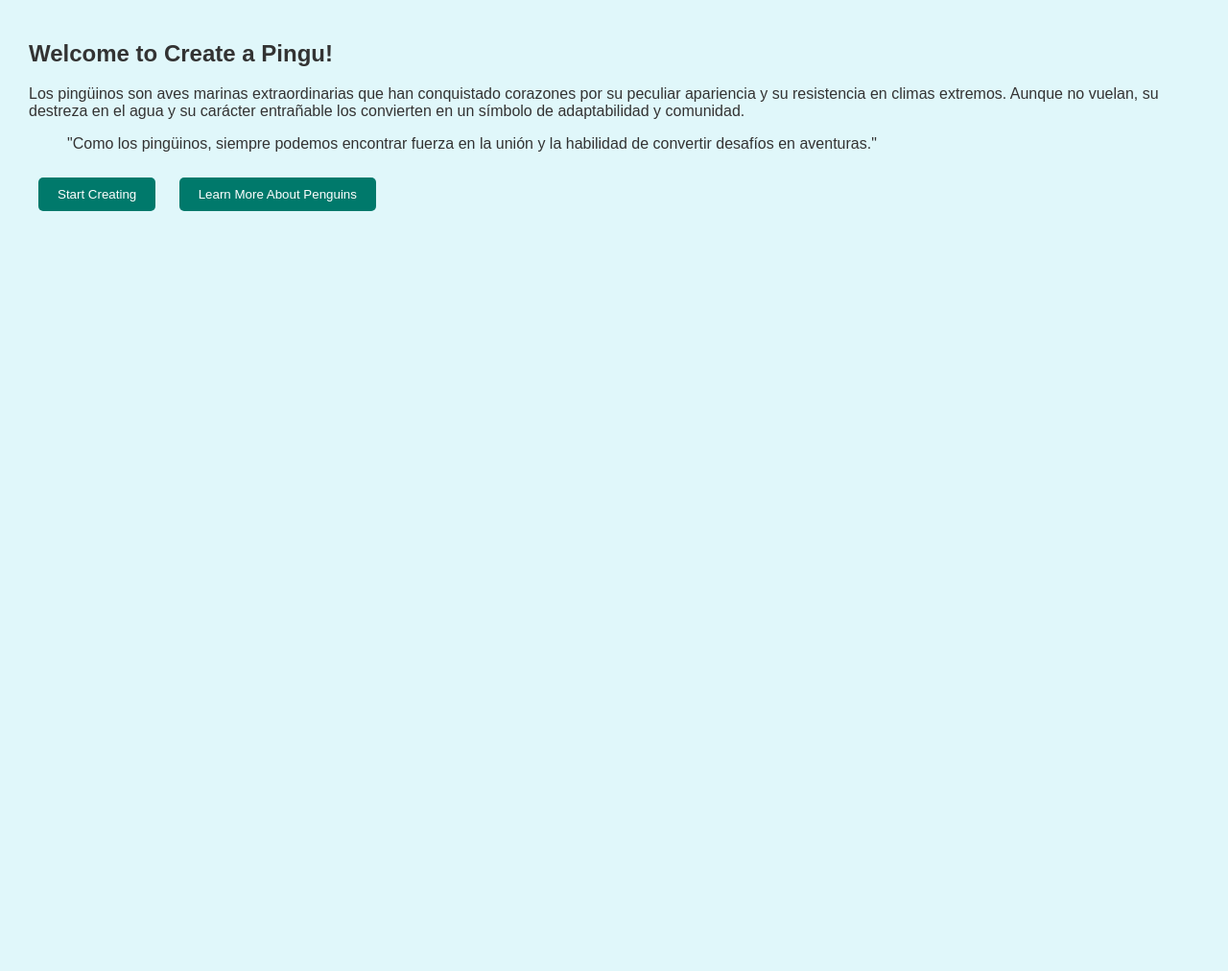
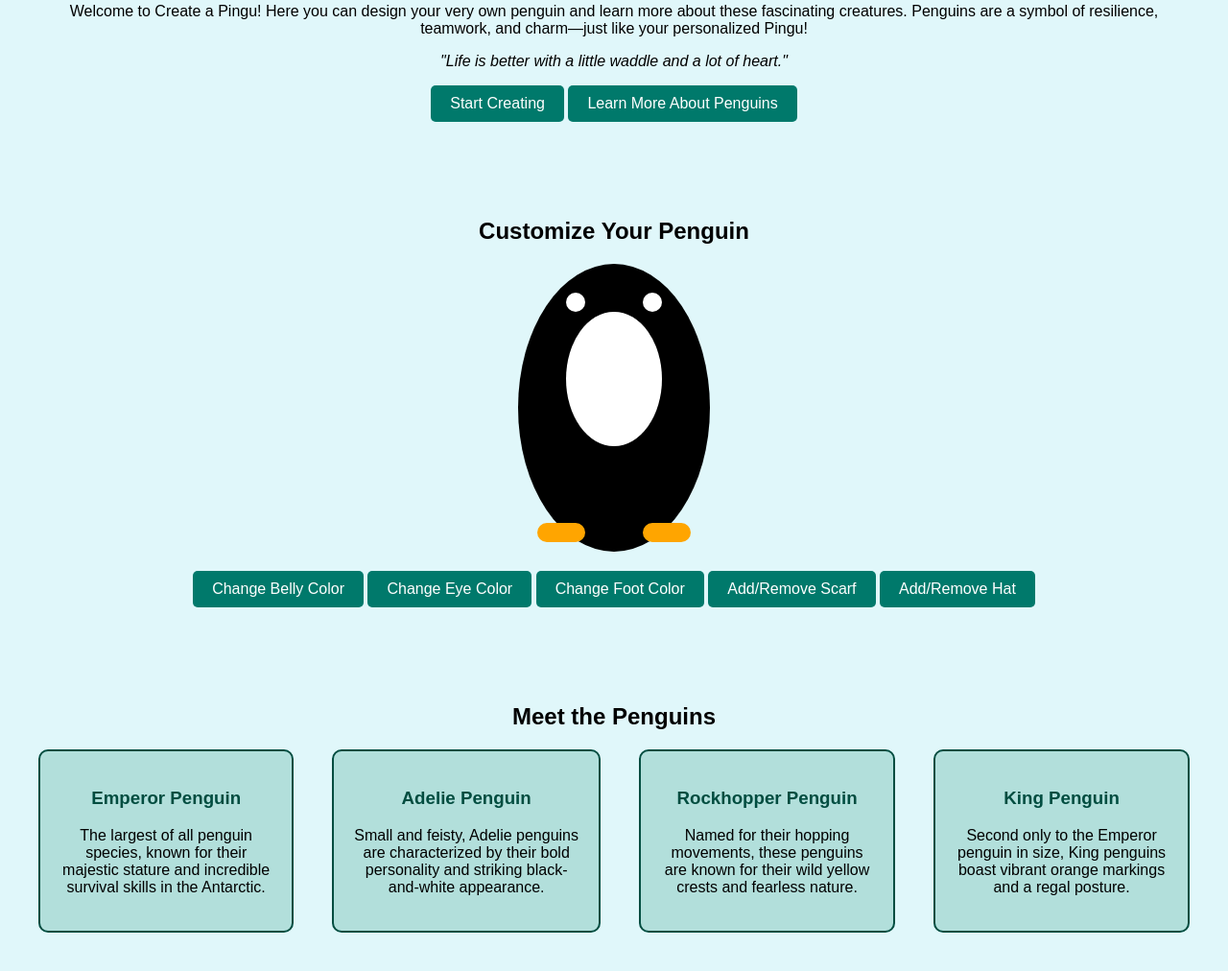
Before and after one commit to Govap1406/Createapinguin, a plain HTML site: page index.html in a window 1280 px wide. Shown: the part 149-1161 px from the top of the page at 96% size. Before the commit the page ends 800 px from the top, so only its background shows below. Drawn offline with Linux system fonts and the light colour scheme.

Commit message:
Update index.html

```diff
--- a/index.html
+++ b/index.html
@@ -7,154 +7,244 @@
     <style>
         body {
             font-family: 'Arial', sans-serif;
+            background-color: #e0f7fa;
             margin: 0;
             padding: 0;
-            background: #e0f7fa;
-            color: #333;
         }
+
         header {
             text-align: center;
             padding: 20px;
-            background: #00695c;
+            background-color: #00796b;
             color: white;
         }
+
         header h1 {
-            font-size: 2.5em;
+            font-size: 3em;
+            margin: 0;
         }
-        section {
-            padding: 20px;
-            margin: 10px;
+
+        .section {
+            padding: 40px;
+            text-align: center;
         }
-        #create-section, #meet-section {
-            display: none;
+
+        .customization-area {
+            display: flex;
+            flex-direction: column;
+            align-items: center;
+            gap: 20px;
         }
-        .button {
+
+        .penguin-preview {
+            position: relative;
+            width: 200px;
+            height: 300px;
+            background-color: black;
+            border-radius: 50%;
+            margin: 20px auto;
+        }
+
+        .penguin-preview .belly {
+            position: absolute;
+            top: 50px;
+            left: 50px;
+            width: 100px;
+            height: 140px;
+            background-color: white;
+            border-radius: 50%;
+        }
+
+        .penguin-preview .eye {
+            position: absolute;
+            width: 20px;
+            height: 20px;
+            background-color: white;
+            border-radius: 50%;
+        }
+
+        .penguin-preview .eye.left {
+            top: 30px;
+            left: 50px;
+        }
+
+        .penguin-preview .eye.right {
+            top: 30px;
+            right: 50px;
+        }
+
+        .penguin-preview .foot {
+            position: absolute;
+            bottom: 10px;
+            width: 50px;
+            height: 20px;
+            background-color: orange;
+            border-radius: 10px;
+        }
+
+        .penguin-preview .foot.left {
+            left: 20px;
+        }
+
+        .penguin-preview .foot.right {
+            right: 20px;
+        }
+
+        .penguin-preview .scarf {
+            position: absolute;
+            top: 50px;
+            left: 20px;
+            width: 160px;
+            height: 20px;
+            background-color: red;
+        }
+
+        .penguin-preview .hat {
+            position: absolute;
+            top: -30px;
+            left: 50px;
+            width: 100px;
+            height: 50px;
+            background-color: blue;
+            border-radius: 50px 50px 0 0;
+        }
+
+        button {
             padding: 10px 20px;
-            margin: 10px;
+            font-size: 16px;
+            cursor: pointer;
             border: none;
+            border-radius: 5px;
             background-color: #00796b;
             color: white;
-            cursor: pointer;
-            border-radius: 5px;
-            transition: background-color 0.3s;
+            transition: background-color 0.3s ease;
         }
-        .button:hover {
+
+        button:hover {
             background-color: #004d40;
         }
-        .customization-buttons button {
-            margin: 5px;
-            padding: 10px;
-            border-radius: 50%;
-            background-color: #4db6ac;
-            border: none;
-            color: white;
-            cursor: pointer;
+
+        .categories {
+            display: flex;
+            justify-content: center;
+            gap: 40px;
         }
-        .customization-buttons button:hover {
-            background-color: #00897b;
+
+        .category {
+            padding: 20px;
+            border: 2px solid #004d40;
+            border-radius: 10px;
+            background-color: #b2dfdb;
+            max-width: 300px;
         }
-        .penguin {
-            text-align: center;
-            margin: 20px;
-        }
-        .penguin img {
-            width: 150px;
+
+        .category h3 {
+            color: #004d40;
         }
     </style>
-    <script>
-        function toggleSection(sectionId) {
-            document.querySelectorAll('section').forEach(section => section.style.display = 'none');
-            document.getElementById(sectionId).style.display = 'block';
-        }
-
-        function customizePenguin(attribute, value) {
-            const penguin = document.getElementById('penguin');
-            switch (attribute) {
-                case 'belly':
-                    penguin.querySelector('.belly').style.fill = value;
-                    break;
-                case 'eyes':
-                    penguin.querySelector('.eyes').style.fill = value;
-                    break;
-                case 'feet':
-                    penguin.querySelector('.feet').style.fill = value;
-                    break;
-                case 'scarf':
-                    penguin.querySelector('.scarf').style.display = value ? 'block' : 'none';
-                    break;
-                case 'hat':
-                    penguin.querySelector('.hat').style.display = value ? 'block' : 'none';
-                    break;
-            }
-        }
-    </script>
 </head>
 <body>
     <header>
         <h1>🐧 Create a Pingu 🐧</h1>
     </header>
 
-    <section id="intro-section">
-        <h2>Welcome to Create a Pingu!</h2>
-        <p>Los pingüinos son aves marinas extraordinarias que han conquistado corazones por su peculiar apariencia y su resistencia en climas extremos. Aunque no vuelan, su destreza en el agua y su carácter entrañable los convierten en un símbolo de adaptabilidad y comunidad.</p>
-        <blockquote>"Como los pingüinos, siempre podemos encontrar fuerza en la unión y la habilidad de convertir desafíos en aventuras."</blockquote>
-        <button class="button" onclick="toggleSection('create-section')">Start Creating</button>
-        <button class="button" onclick="toggleSection('meet-section')">Learn More About Penguins</button>
+    <section class="section">
+        <p>Welcome to Create a Pingu! Here you can design your very own penguin and learn more about these fascinating creatures.
+        Penguins are a symbol of resilience, teamwork, and charm—just like your personalized Pingu!</p>
+        <p><em>"Life is better with a little waddle and a lot of heart."</em></p>
+        <button onclick="startCreating()">Start Creating</button>
+        <button onclick="learnMore()">Learn More About Penguins</button>
     </section>
 
-    <section id="create-section">
+    <section id="customization-area" class="section">
         <h2>Customize Your Penguin</h2>
-        <div class="penguin">
-            <svg id="penguin" width="150" height="200">
-                <circle class="belly" cx="75" cy="100" r="50" fill="#fff"></circle>
-                <circle class="eyes" cx="55" cy="80" r="5" fill="#000"></circle>
-                <circle class="eyes" cx="95" cy="80" r="5" fill="#000"></circle>
-                <ellipse class="feet" cx="60" cy="150" rx="10" ry="5" fill="#ffcc80"></ellipse>
-                <ellipse class="feet" cx="90" cy="150" rx="10" ry="5" fill="#ffcc80"></ellipse>
-                <rect class="scarf" x="50" y="65" width="50" height="10" fill="#ff5252" style="display: none;"></rect>
-                <rect class="hat" x="50" y="30" width="50" height="20" fill="#1976d2" style="display: none;"></rect>
-            </svg>
+        <div class="penguin-preview">
+            <div class="belly"></div>
+            <div class="eye left"></div>
+            <div class="eye right"></div>
+            <div class="foot left"></div>
+            <div class="foot right"></div>
         </div>
-        <div class="customization-buttons">
-            <button onclick="customizePenguin('belly', '#ffcdd2')">Belly: Pink</button>
-            <button onclick="customizePenguin('belly', '#c8e6c9')">Belly: Green</button>
-            <button onclick="customizePenguin('eyes', '#42a5f5')">Eyes: Blue</button>
-            <button onclick="customizePenguin('eyes', '#ffca28')">Eyes: Yellow</button>
-            <button onclick="customizePenguin('feet', '#ffab91')">Feet: Coral</button>
-            <button onclick="customizePenguin('feet', '#ffe082')">Feet: Gold</button>
-            <button onclick="customizePenguin('scarf', true)">Add Scarf</button>
-            <button onclick="customizePenguin('scarf', false)">Remove Scarf</button>
-            <button onclick="customizePenguin('hat', true)">Add Hat</button>
-            <button onclick="customizePenguin('hat', false)">Remove Hat</button>
+        <button onclick="changeBellyColor()">Change Belly Color</button>
+        <button onclick="changeEyeColor()">Change Eye Color</button>
+        <button onclick="changeFootColor()">Change Foot Color</button>
+        <button onclick="toggleScarf()">Add/Remove Scarf</button>
+        <button onclick="toggleHat()">Add/Remove Hat</button>
+    </section>
+
+    <section id="meet-the-penguins" class="section">
+        <h2>Meet the Penguins</h2>
+        <div class="categories">
+            <div class="category">
+                <h3>Emperor Penguin</h3>
+                <p>The largest of all penguin species, known for their majestic stature and incredible survival skills in the Antarctic.</p>
+            </div>
+            <div class="category">
+                <h3>Adelie Penguin</h3>
+                <p>Small and feisty, Adelie penguins are characterized by their bold personality and striking black-and-white appearance.</p>
+            </div>
+            <div class="category">
+                <h3>Rockhopper Penguin</h3>
+                <p>Named for their hopping movements, these penguins are known for their wild yellow crests and fearless nature.</p>
+            </div>
+            <div class="category">
+                <h3>King Penguin</h3>
+                <p>Second only to the Emperor penguin in size, King penguins boast vibrant orange markings and a regal posture.</p>
+            </div>
         </div>
     </section>
 
-    <section id="meet-section">
-        <h2>Meet the Penguins</h2>
-        <div>
-            <h3>1. Emperor Penguin</h3>
-            <p>The largest penguin species, known for their majestic size and endurance in freezing temperatures.</p>
-        </div>
-        <div>
-            <h3>2. King Penguin</h3>
-            <p>Recognizable by their vibrant orange patches, these penguins are the second largest species.</p>
-        </div>
-        <div>
-            <h3>3. Little Blue Penguin</h3>
-            <p>The smallest penguin species, often called fairy penguins due to their adorable appearance.</p>
-        </div>
-        <div>
-            <h3>4. Rockhopper Penguin</h3>
-            <p>Named for their habit of hopping among rocky shores, these penguins are known for their spiky feathers.</p>
-        </div>
-        <div>
-            <h3>5. Adelie Penguin</h3>
-            <p>A classic Antarctic penguin, easily identifiable by the white ring around their eyes.</p>
-        </div>
-        <div>
-            <h3>6. Chinstrap Penguin</h3>
-            <p>Distinguished by the black line under their chin, giving the appearance of a helmet strap.</p>
-        </div>
-    </section>
+    <script>
+        function startCreating() {
+            document.getElementById('customization-area').scrollIntoView({ behavior: 'smooth' });
+        }
+
+        function learnMore() {
+            document.getElementById('meet-the-penguins').scrollIntoView({ behavior: 'smooth' });
+        }
+
+        function changeBellyColor() {
+            const belly = document.querySelector('.belly');
+            belly.style.backgroundColor = belly.style.backgroundColor === 'white' ? '#f1c40f' : 'white';
+        }
+
+        function changeEyeColor() {
+            const eyes = document.querySelectorAll('.eye');
+            eyes.forEach(eye => {
+                eye.style.backgroundColor = eye.style.backgroundColor === 'white' ? '#3498db' : 'white';
+            });
+        }
+
+        function changeFootColor() {
+            const feet = document.querySelectorAll('.foot');
+            feet.forEach(foot => {
+                foot.style.backgroundColor = foot.style.backgroundColor === 'orange' ? '#e74c3c' : 'orange';
+            });
+        }
+
+        function toggleScarf() {
+            const penguin = document.querySelector('.penguin-preview');
+            const scarf = document.querySelector('.scarf');
+            if (scarf) {
+                penguin.removeChild(scarf);
+            } else {
+                const newScarf = document.createElement('div');
+                newScarf.classList.add('scarf');
+                penguin.appendChild(newScarf);
+            }
+        }
+
+        function toggleHat() {
+            const penguin = document.querySelector('.penguin-preview');
+            const hat = document.querySelector('.hat');
+            if (hat) {
+                penguin.removeChild(hat);
+            } else {
+                const newHat = document.createElement('div');
+                newHat.classList.add('hat');
+                penguin.appendChild(newHat);
+            }
+        }
+    </script>
 </body>
 </html>
```
